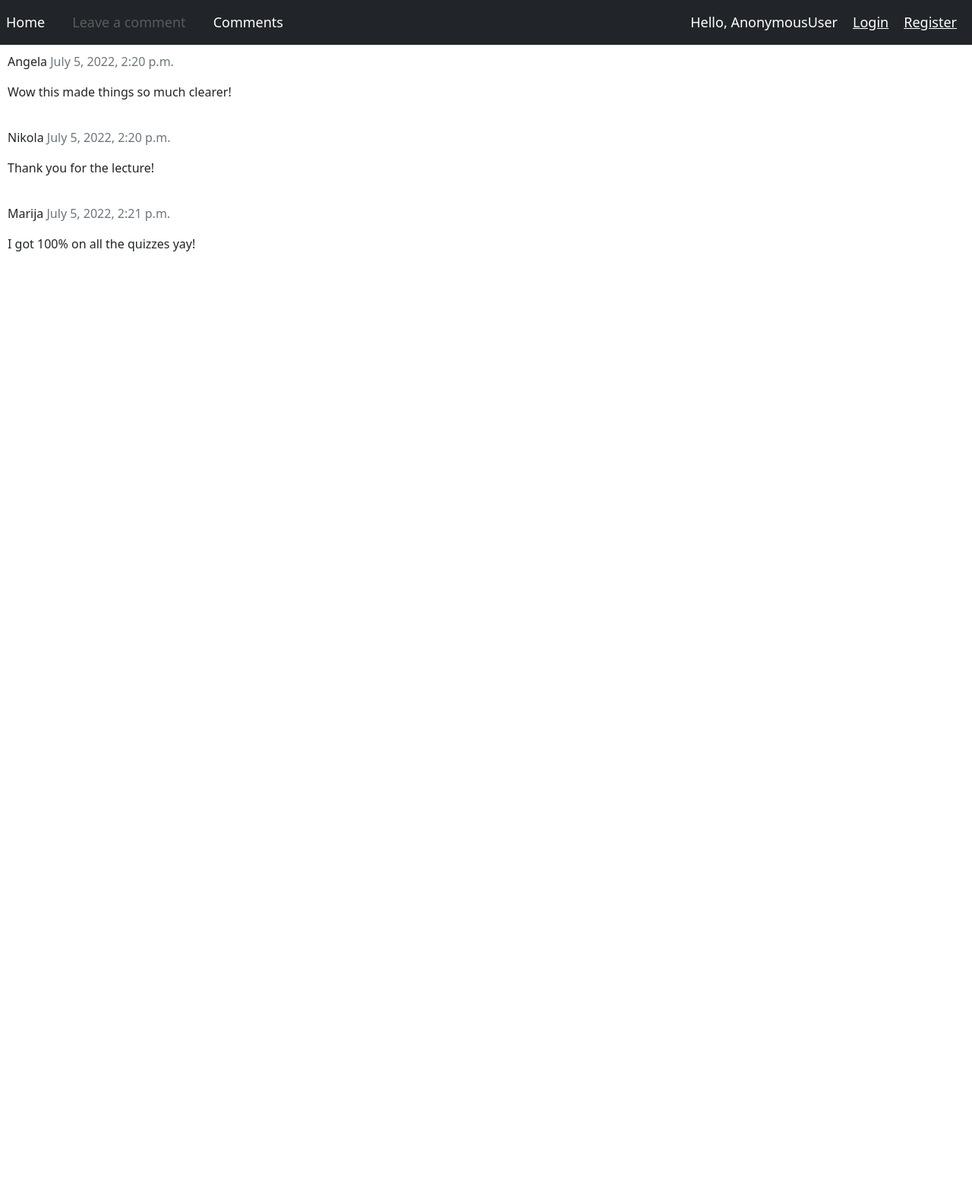
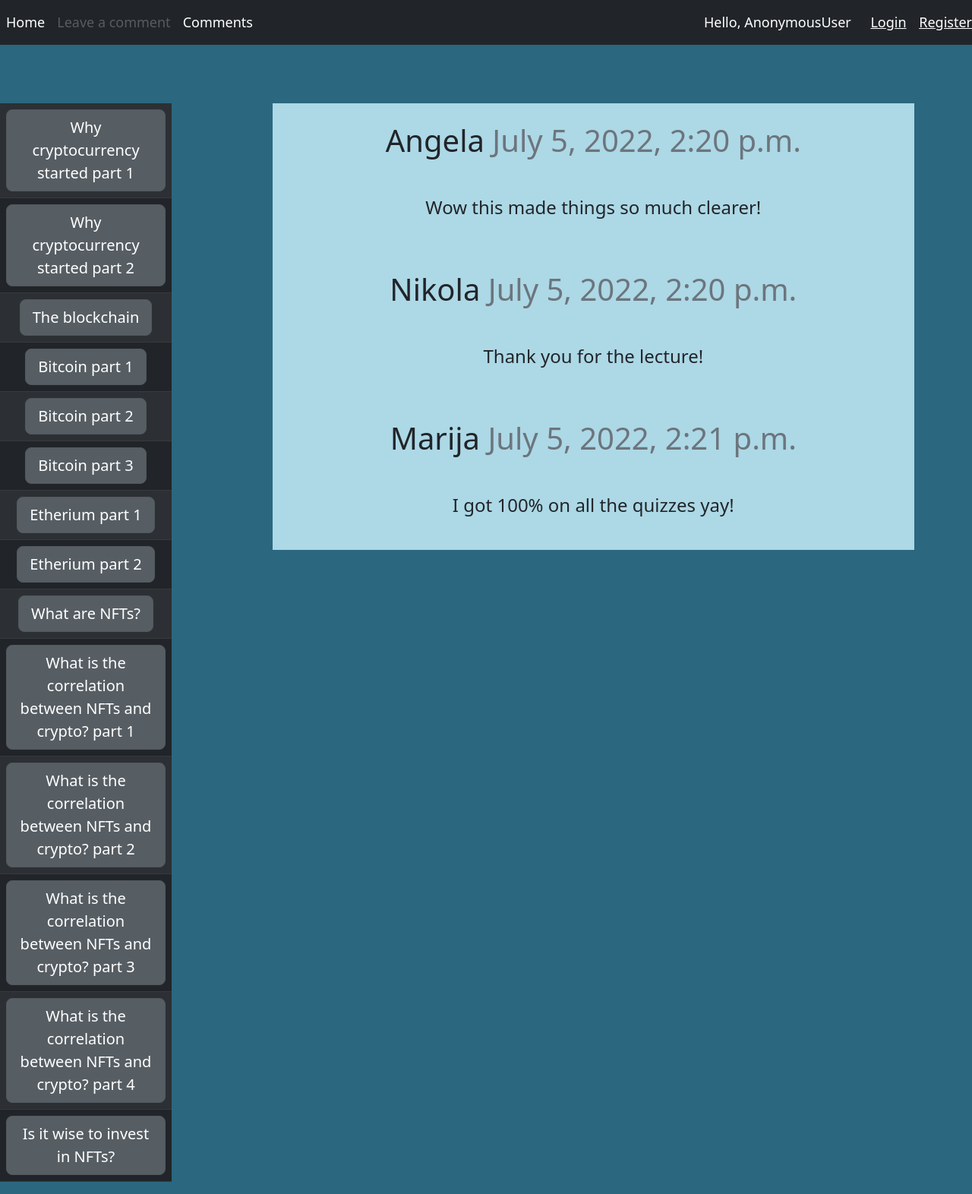
Before and after one commit to bojan173154/NFTs_Explained, a Django app: page /comments/ in a window 1280 px wide. Shown: the whole page at 76% size. Before the commit the page ends 331 px from the top, so only its background shows below. Run offline with Django 4.2, Linux system fonts and the light colour scheme; data comes from the database, SQL or seed files in the repository.

Commit message:
Modified CSS

```diff
--- a/Nfts/nft/templates/nft/comments.html
+++ b/Nfts/nft/templates/nft/comments.html
@@ -1,13 +1,9 @@
-<html>
-    <head>
-        <link href="https://cdn.jsdelivr.net/npm/bootstrap@5.2.0-beta1/dist/css/bootstrap.min.css" rel="stylesheet" integrity="sha384-0evHe/X+R7YkIZDRvuzKMRqM+OrBnVFBL6DOitfPri4tjfHxaWutUpFmBp4vmVor" crossorigin="anonymous">
-        <script src="https://cdn.jsdelivr.net/npm/bootstrap@5.2.0-beta1/dist/js/bootstrap.bundle.min.js" integrity="sha384-pprn3073KE6tl6bjs2QrFaJGz5/SUsLqktiwsUTF55Jfv3qYSDhgCecCxMW52nD2" crossorigin="anonymous"></script>
-        {% include 'navbar.html' %}
-    </head>
-    <body>
+{% extends "base.html" %}
+{% block content %}
+<div id="komentari">
         {% for comment in komentari %}
         <div class="comments" style="padding: 10px;">
-          <p class="font-weight-bold">
+          <p class="display-6">
             {{ comment.name }}
             <span class=" text-muted font-weight-normal">
               {{ comment.created_on }}
@@ -18,5 +14,5 @@
         {% endfor %}
       </div>
     </div>
-    </body>
-</html>
+</div>
+    {% endblock %}
--- a/Nfts/nft/templates/nft/crypto.html
+++ b/Nfts/nft/templates/nft/crypto.html
@@ -1,8 +1,8 @@
 {% extends "base.html" %}
 {% block content %}
-<div id="glaven">
+<div id="glaven" class="container">
 <h1>Why cryptocurrency started #1</h1>
-<p>In 2008 the economy functionally collapsed. The basic chain reaction was this: Banks came up with a thing called  a mortgage-backed security,   a financial instrument that could be traded  or collected that was based on a bundle
+<p class="text">In 2008 the economy functionally collapsed. The basic chain reaction was this: Banks came up with a thing called  a mortgage-backed security,   a financial instrument that could be traded  or collected that was based on a bundle
   of thousands of individual mortgages. Based on the  general reluctance of banks to issue mortgages, the risk-aversion in lending someone hundreds  of thousands of dollars that they’ll pay off   over the course of decades, these bonds  were seen as especially stable. However
   they were also immensely profitable for the  banks who both issue the mortgages and the bonds. Because of that perceived stability a  lot of other financial organizations,   like pension funds and hedge funds, used them  as the backbone of their investment portfolio.
   In this arrangement a mortgage becomes more  profitable to the bank issuing the mortgage   as a component of a bond than it is as a  mortgage. Proportionally the returns per
--- a/Nfts/templates/base.html
+++ b/Nfts/templates/base.html
@@ -12,19 +12,22 @@
       background-color: #2b677f;
     }
     #panel{
-        margin-top: 100px;
-        float: left;
+
+
         background-color: #2b677f;
         width: 250px;
     }
     td{
         text-align: center;
     }
+    #test{
+      margin-top: 6%;
+    }
     #glaven{
-        margin-left: 300px;
-        margin-top: 100px;
-        width: 1500px;
-        height: 1200px;
+        width: auto;
+
+
+        height: auto;
         background-color: black;
         color: white;
     }
@@ -35,11 +38,29 @@
   font-size: x-large;
   padding: 15px;
 }
+.container{
+  width: 200rem;
+  background-color: yellow;
+  height: 20rem;
+  display: flex;
+  flex-direction: column;
+}
+.text{
+  overflow: hidden;
+  flex: 1;
+}
+#komentari{
+  background-color: lightblue;
+  width: auto;
+  height: auto;
+  text-align: center;
+}
 
 </style>
     </head>
     <body>
-        <div id="panel">
+      <div class="row" id="test">
+        <div id="panel" class="col-3">
             <table class="table table-striped table-dark">
                 <tbody>
                   <tr>
@@ -87,7 +108,11 @@
                 </tbody>
               </table>
           </div>
+          <div class="col-1"></div>
+          <div class="col-8">
             {% block content %}
             {% endblock %}
+          </div>
+          </div>
     </body>
 </html>
--- a/Nfts/templates/navbar.html
+++ b/Nfts/templates/navbar.html
@@ -4,7 +4,7 @@
   .greet{
     font-size: 18px;
     color: #fff;
-    margin-right: 20px;
+    padding-right: 2%;
   }
 </style>
 
@@ -36,7 +36,7 @@
   {% if request.user.is_authenticated %}
   <span ><a  class="greet" href='{% url 'logout' %}'>Logout</a></span>
   {% else %}
-  <span ><a  class="greet" href='{% url 'login' %}'>Login</a></span>
+  <span ><a  class="greet" href='{% url 'login' %}'>Login</a></span>&nbsp;&nbsp;&nbsp;&nbsp;
   <span ><a  class="greet" href='{% url 'register' %}'>Register</a></span>
   {% endif %}
 </nav>
```
